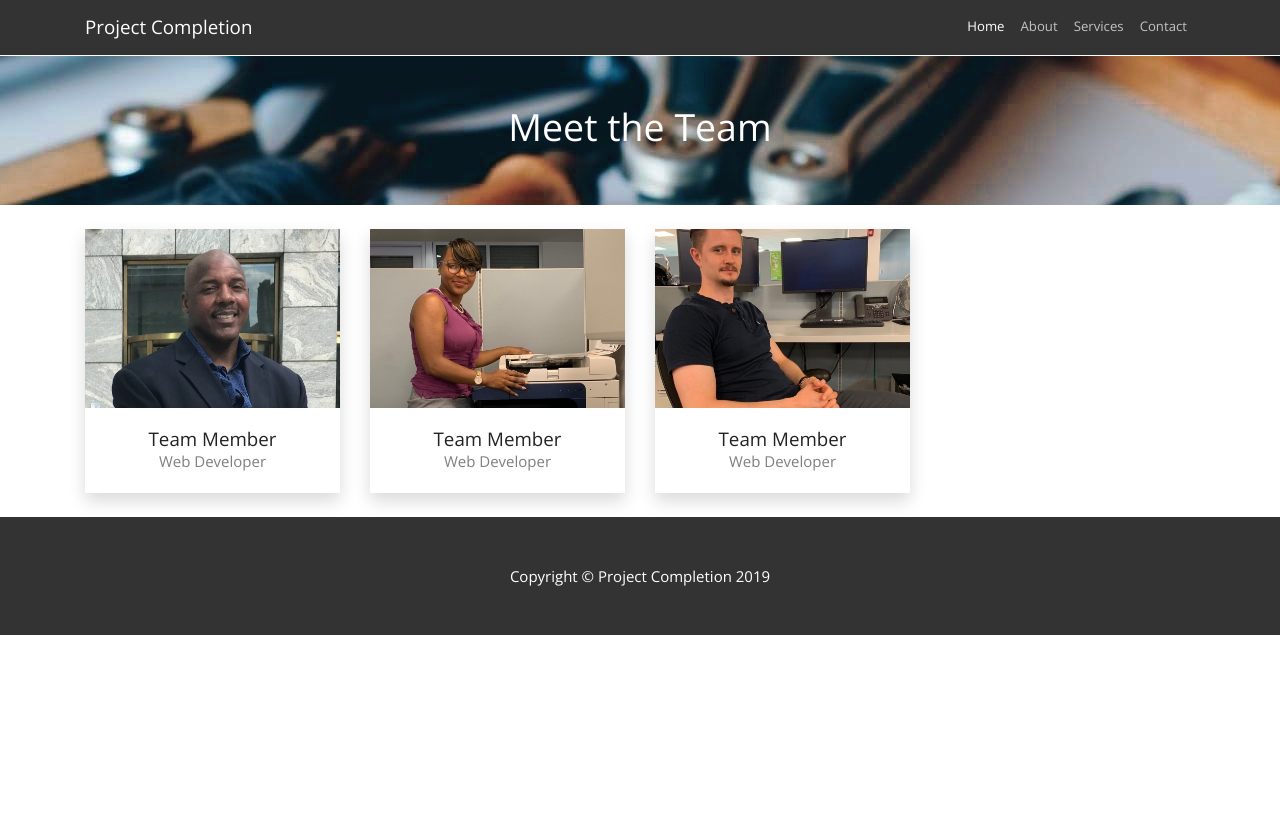
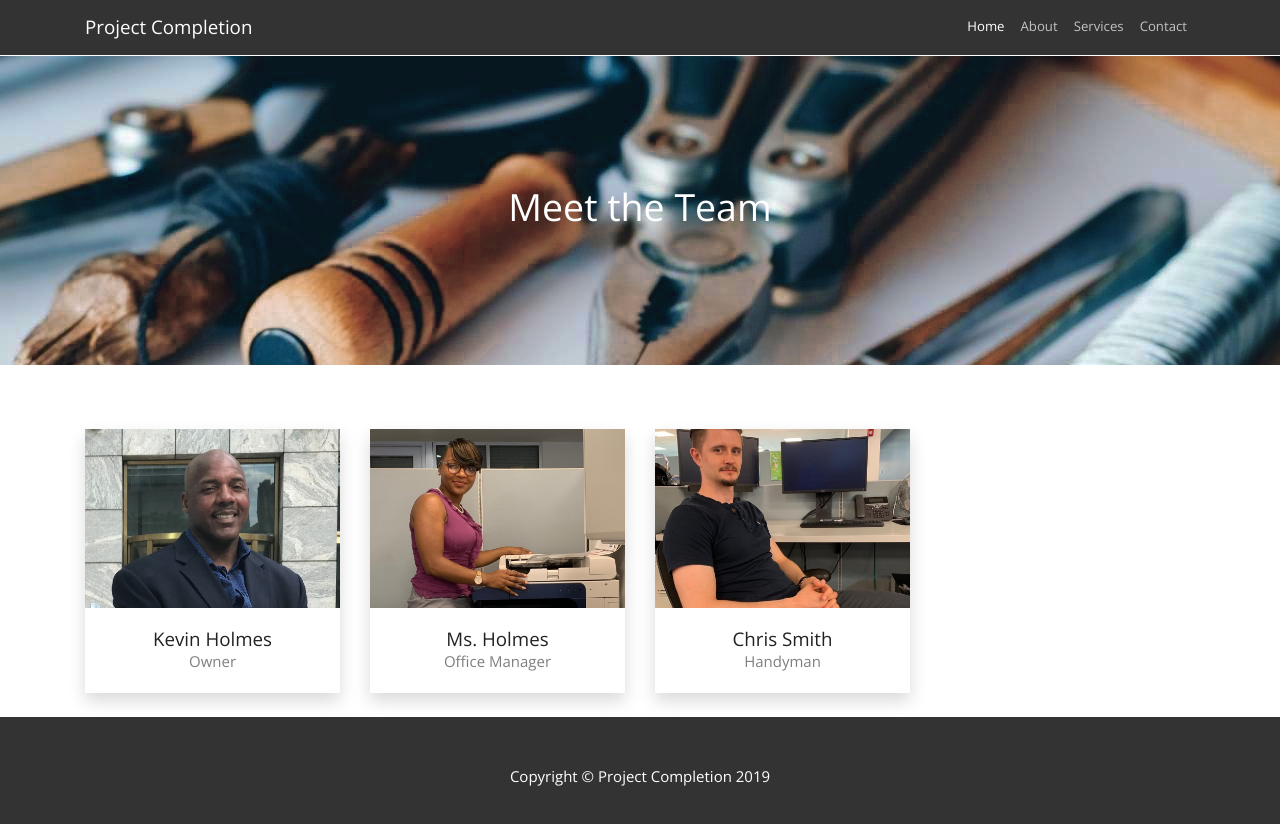
Before and after one commit to bgrego11/projectCompletion, a website: page about.html in a window 1280 px wide. Before the commit the page ends 800 px from the top, so only its background shows below. Drawn offline with nearby package versions, Linux system fonts and the light colour scheme; files that its build step writes are made by us from their sources; files whose address does not match are found by name.

Commit message:
changed header of about

```diff
--- a/about.html
+++ b/about.html
@@ -52,7 +52,7 @@
     </nav>
 
     <!-- Header -->
-    <header class="bg-primary text-center py-5 mb-4">
+    <header class="bg-primary text-center jumbotron">
         <div class="container">
             <h1 class="font-weight-light text-white">Meet the Team</h1>
         </div>
@@ -66,8 +66,8 @@
                 <div class="card border-0 shadow">
                     <img src="./kevin_staff.jpg" class="card-img-top" alt="...">
                     <div class="card-body text-center">
-                        <h5 class="card-title mb-0">Team Member</h5>
-                        <div class="card-text text-black-50">Web Developer</div>
+                        <h5 class="card-title mb-0">Kevin Holmes</h5>
+                        <div class="card-text text-black-50">Owner</div>
                     </div>
                 </div>
             </div>
@@ -76,8 +76,8 @@
                 <div class="card border-0 shadow">
                     <img src="./staff1.jpg" class="card-img-top" alt="...">
                     <div class="card-body text-center">
-                        <h5 class="card-title mb-0">Team Member</h5>
-                        <div class="card-text text-black-50">Web Developer</div>
+                        <h5 class="card-title mb-0">Ms. Holmes</h5>
+                        <div class="card-text text-black-50">Office Manager</div>
                     </div>
                 </div>
             </div>
@@ -86,8 +86,8 @@
                 <div class="card border-0 shadow">
                     <img src="./staff3.jpg" class="card-img-top" alt="...">
                     <div class="card-body text-center">
-                        <h5 class="card-title mb-0">Team Member</h5>
-                        <div class="card-text text-black-50">Web Developer</div>
+                        <h5 class="card-title mb-0">Chris Smith</h5>
+                        <div class="card-text text-black-50">Handyman</div>
                     </div>
                 </div>
             </div>
```
Also changed, not shown: index.html (+1 -0 lines).
